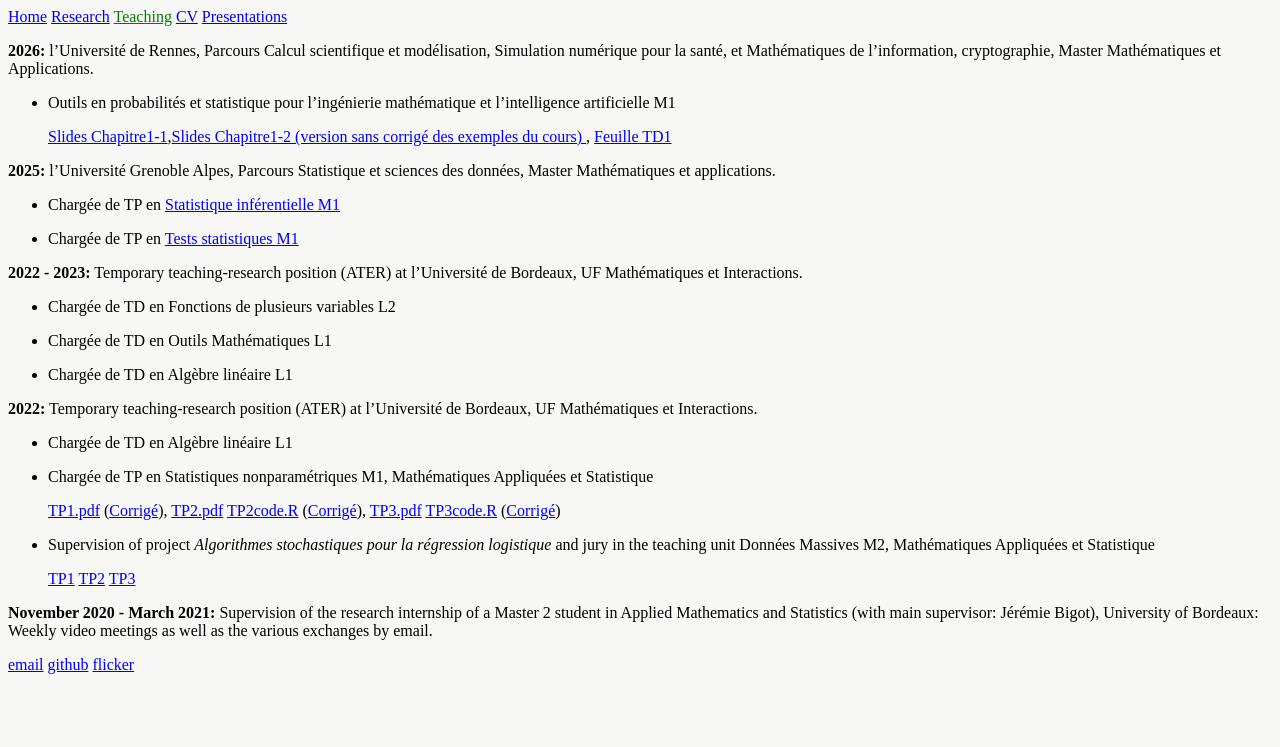
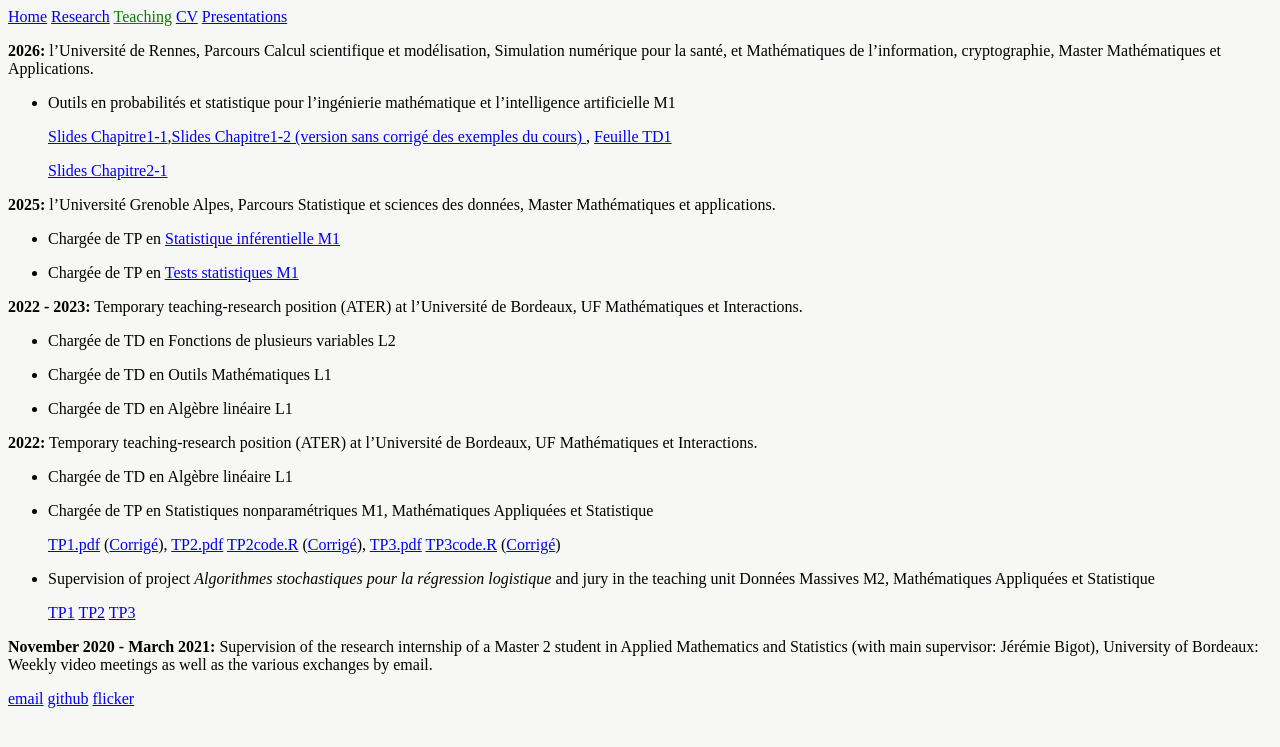
Before and after one commit to yiyej/yiyej.github.io, a Jekyll site: the page built from teaching.md, in a window 1280 px wide. Shown: the top 747 px of the page. Built offline with Jekyll 4.4.1, drawn with Linux system fonts in a browser that asks for light colours.

Commit message:
Update teaching.md

```diff
--- a/teaching.md
+++ b/teaching.md
@@ -7,6 +7,8 @@ title: Teaching
 - Outils en probabilités et statistique pour l’ingénierie mathématique et l’intelligence artificielle M1
 
   <a href="/assets/rennes/2627/ops/ops_ch1_slides-1-55.pdf">Slides Chapitre1-1</a>,<a href="/assets/rennes/2627/ops/ops_ch1_slides-56-65.pdf">Slides Chapitre1-2 (version sans corrigé des exemples du cours) </a>, <a href="/assets/rennes/2627/ops/td1.pdf">Feuille TD1</a>
+
+  <a href="/assets/rennes/2627/ops/ops_ch2_slides-1-47.pdf.pdf">Slides Chapitre2-1</a>
 
 
 **2025:** l’Université Grenoble Alpes, Parcours Statistique et sciences des données, Master Mathématiques et applications.
```
